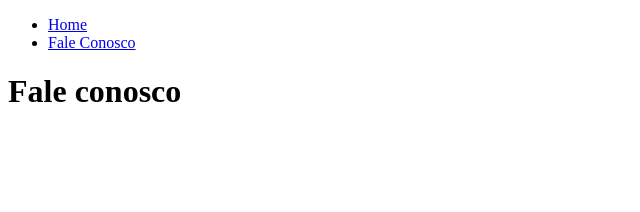
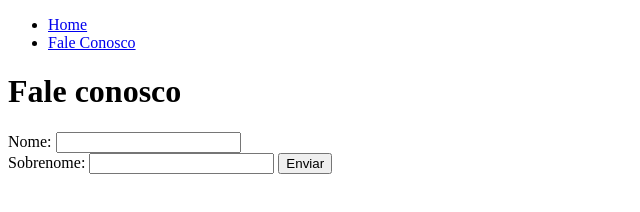
Before and after one commit to jacquelinesantana/introducao-html, a plain HTML site: page contato.html in a window 1280 px wide. Shown: the whole page, without its empty margins (0-640 px from the left). Drawn offline with Linux system fonts and the light colour scheme.

Commit message:
alterações do formulario

```diff
--- a/contato.html
+++ b/contato.html
@@ -14,6 +14,21 @@
             <li><a href="contato.html">Fale Conosco</a></li>
         </ul>
     </div>
-    <h1>Fale conosco</h1>
+    <div>
+        <h1>Fale conosco</h1>
+
+
+        <form>
+            <div>
+                <label for="nome">Nome:</label>
+                <input type="text" id="nome" name="nome" >
+            </div>
+
+            <label for="lname">Sobrenome:</label>
+            <input type="text" id="lname" name="lname" >
+            <input type="submit" value="Enviar">
+
+        </form>
+    </div>
 </body>
 </html>
```
Also changed, not shown: index.html (+12 -0 lines).
